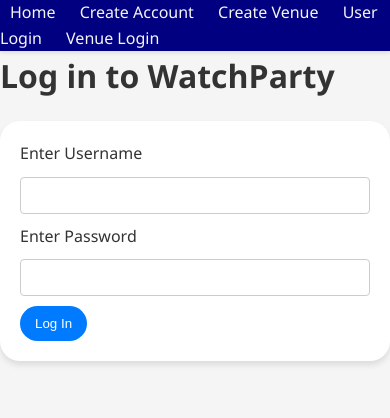
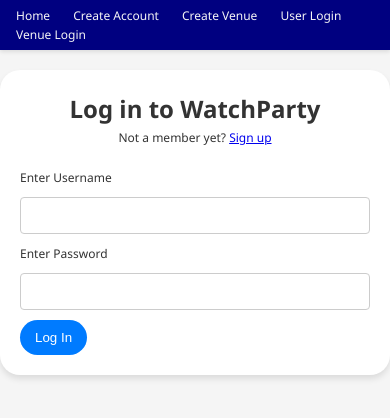
Before and after one commit to ngallegos8/_watch_party_project, a React (Create React App) app in the folder client/: page /login/user in a window 390 px wide. Shown: the top 418 px of the page. Built offline with nearby package versions, Linux system fonts and the light colour scheme; no server answers.

Commit message:
Polished CSS on all pages and linked routes to each other

```diff
--- a/client/src/components/signup.jsx
+++ b/client/src/components/signup.jsx
@@ -1,4 +1,5 @@
 import {useEffect, useState} from "react";
+import { Link } from 'react-router-dom';
 
 function Signup() {
     const [user, setUser] = useState(null)
@@ -48,16 +49,20 @@
     else {
         return (
             <div className='user-signup'>
-                <div>
-                    <h1>New User Account</h1>
+
                     <form onSubmit={handleSignup}>
+                    <h1 className="form-title">New User Account</h1>
+                    <p className='user-login-link'>Already a member? <Link to="/login/user">Log in</Link></p>
+
+                    <div>
                         <label>Create Username</label>
                         <input type="text" value={name} onChange={(e) => setName(e.target.value)} />
+                    </div>
                         <label>Create Password</label>
                         <input type="text" value={password} onChange={(e) => setPassword(e.target.value)}></input>
                         <button type="submit">Log in</button>
                     </form>
-                </div>
+
             </div>
         );
     };
--- a/client/src/components/userLogin.jsx
+++ b/client/src/components/userLogin.jsx
@@ -1,5 +1,6 @@
 import React, {useState, useEffect } from "react";
 import { useHistory } from "react-router-dom";
+import { Link } from 'react-router-dom';
 
 
 function UserLogin( {onLogin}) {
@@ -50,8 +51,9 @@
 
       return(
         <div className="user-login">
-            <h1>Log in to WatchParty</h1>
             <form onSubmit={handleSubmit}>
+            <h1 className="form-title">Log in to WatchParty</h1>
+            <p className='user-signup-link'>Not a member yet? <Link to="/signup/user">Sign up</Link></p>
               <label>Enter Username</label>
               <input type='text' value={username} onChange={(e) => setUsername(e.target.value)}/>
               <label>Enter Password</label>
--- a/client/src/components/venueLogin.jsx
+++ b/client/src/components/venueLogin.jsx
@@ -1,5 +1,6 @@
 import React, { useState, useEffect } from "react";
 import { useHistory } from "react-router-dom";
+import { Link } from 'react-router-dom';
 import App from "./App"
 
 function VenueLogin() {
@@ -49,8 +50,9 @@
 
   return (
         <div className="vendor-login">
-            <h1>Venue Log In</h1>
             <form onSubmit={handleSubmit}>
+            <h1 className="form-title">Venue Log In</h1>
+            <p className="venue-signup-link">Don't have a Venue account yet? <Link to='/venue/signup'> Sign up</Link></p>
               <label>Enter Username</label>
               <input type='text' value={username} onChange={(e) => setUsername(e.target.value)} />
               <label>Enter Password</label>
--- a/client/src/components/venue_signup.jsx
+++ b/client/src/components/venue_signup.jsx
@@ -1,4 +1,5 @@
 import {useEffect, useState} from "react";
+import { Link } from 'react-router-dom';
 
 function VenueSignup() {
     const [user, setUser] = useState(null)
@@ -51,8 +52,9 @@
     else {
         return(
             <div className='vendor-signup'>
-                <h1>New Venue</h1>
                 <form onSubmit={handleSignup}>
+                <h1 className="form-title">Sign up as a Venue</h1>
+                <p className="venue-login-link">Already have a Venue account? <Link to='/login/venue'> Log in</Link></p>
                         <label>Create Username</label>
                         <input type="text" value={name} onChange={(e) => setName(e.target.value)}></input>
                         <label>Create Password</label>
--- a/client/src/index.css
+++ b/client/src/index.css
@@ -81,6 +81,27 @@
   padding-top: 50px;
 }
 
+.user-login-link {
+  margin-bottom: 20px;
+  text-align: center;
+}
+
+.user-signup-link {
+  margin-bottom: 20px;
+  text-align: center;
+}
+
+.venue-login-link {
+  margin-bottom: 20px;
+  text-align: center;
+
+}
+
+.venue-signup-link {
+  margin-bottom: 20px;
+  text-align: center;
+}
+
 
 /* Form Styles */
 form {
@@ -90,6 +111,12 @@
   box-shadow: 0 4px 6px rgba(0,0,0,0.1);
   max-width: 400px;
   margin: 20px auto;
+}
+
+.form-title {
+  text-align: center;
+  margin-bottom: 0em;
+
 }
 
 
@@ -160,3 +187,16 @@
   background-color: whitesmoke;
 
 }
+
+@media (max-width: 768px) {
+  body, html {
+    font-size: 12px;  /* Reduce font size */
+    padding: 0 0px;  /* Add some padding to prevent content from touching the edges */
+  }
+
+  .navBar {
+    padding: .5rem;  /* Reduce navbar padding */
+  }
+
+  /* Add other styles as needed... */
+}
```
